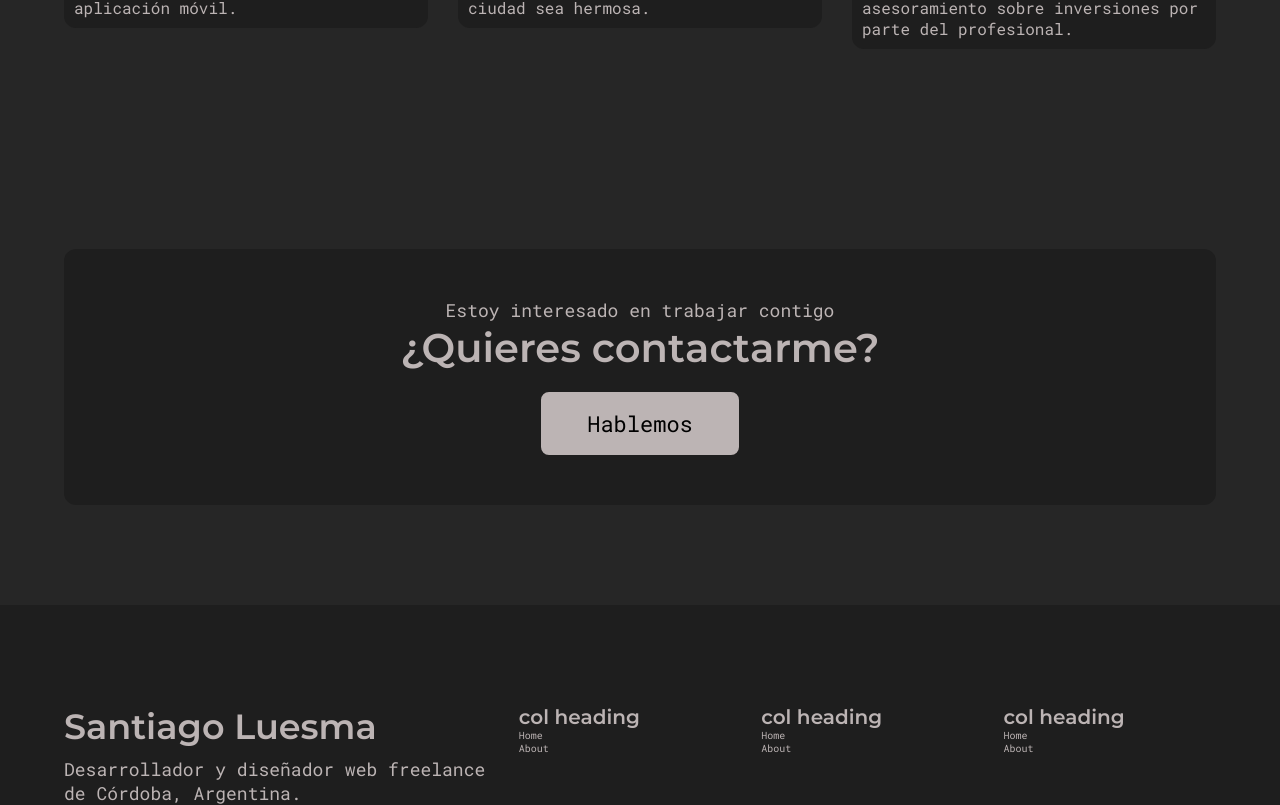
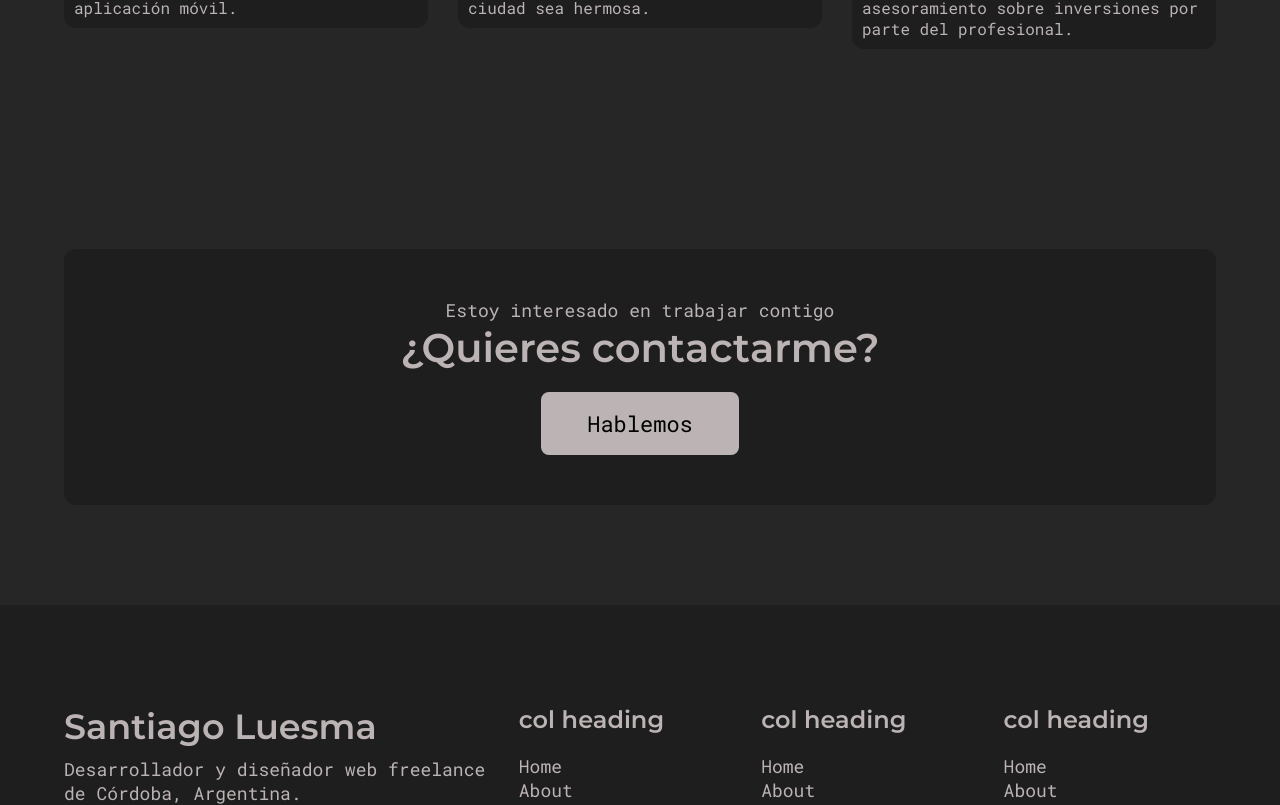
Before and after one commit to SantiagoLuesma/react-portfolio-santiago-luesma, a React (Create React App) app: page / in a window 1280 px wide. Shown: the part 3104-3909 px from the top of the page. Built offline with nearby package versions, Linux system fonts and the light colour scheme; the HTML template or start-up script is replaced by a standard one; a web font is replaced by a local one.

Commit message:
style(frontend): Doy estilo a columnas del footer
En este commit le doy estilos a cada columna, individualmente, del footer

```diff
--- a/src/components/FooterCol.js
+++ b/src/components/FooterCol.js
@@ -1,5 +1,19 @@
 import React from 'react';
 import { Link } from 'react-router-dom';
+import styled from 'styled-components';
+
+const ColStyles = styled.div`
+  .heading {
+    font-size: 2.4rem;
+    margin-bottom: 2rem;
+  }
+  .li {
+    margin-bottom: 1rem;
+  }
+  a {
+    font-size: 1.8rem;
+  }
+`;
 
 export default function FooterCol({
   heading = 'col heading',
@@ -17,7 +31,7 @@ export default function FooterCol({
   ],
 }) {
   return (
-    <div>
+    <ColStyles>
       <h1 className="heading">{heading}</h1>
       <ul>
         {links.map((item, index) => (
@@ -32,6 +46,6 @@ export default function FooterCol({
           </li>
         ))}
       </ul>
-    </div>
+    </ColStyles>
   );
 }
```
